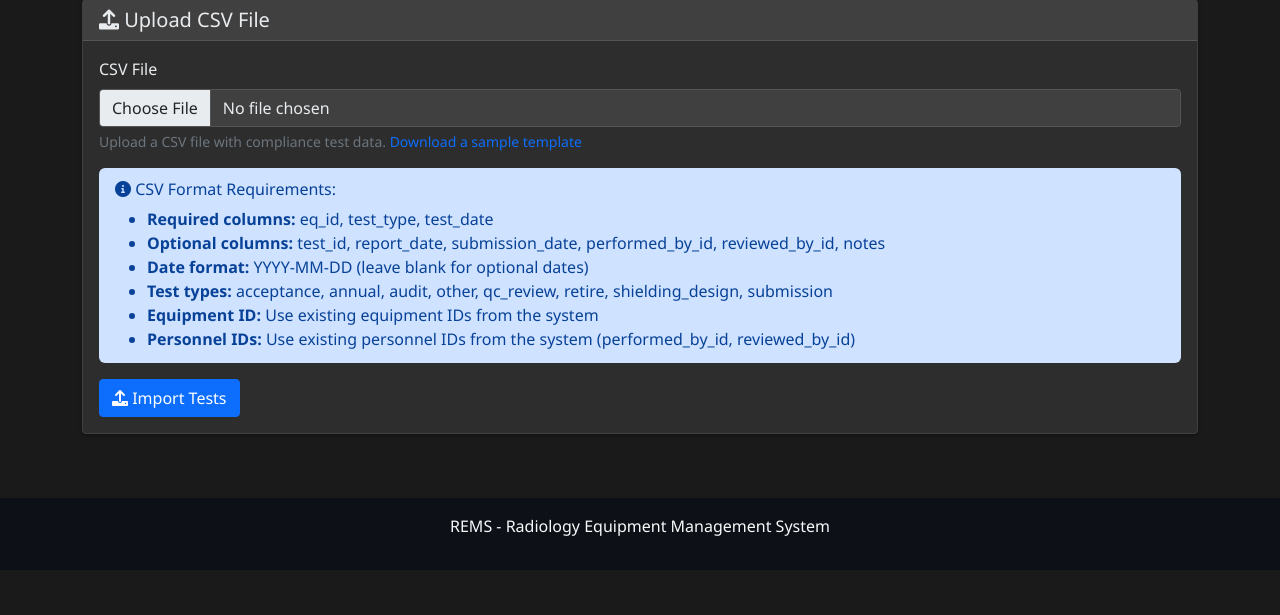
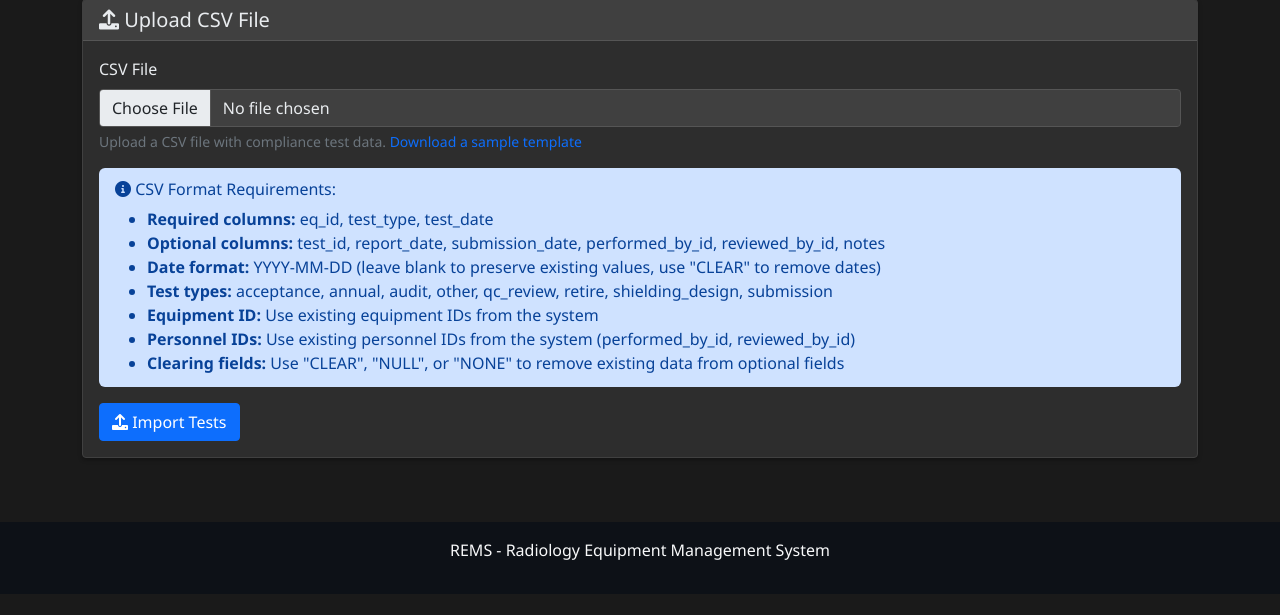
Before and after one commit to nickbevins/rems, a Flask app: page /import-compliance in a window 1280 px wide. Shown: the part 162-777 px from the top of the page. Run offline with Flask 3, Linux system fonts and the light colour scheme; a user stored in the database is signed in; data comes from the database, SQL or seed files in the repository; some libraries are stand-ins or nearby versions.

Commit message:
Add CLEAR functionality to compliance bulk upload
- Allow intentional clearing of optional fields using CLEAR, NULL, or NONE values
- Apply to all optional fields: report_date, submission_date, performed_by_id, reviewed_by_id, notes
- Blank fields preserve existing data, CLEAR values remove data
- Add better error handling for invalid personnel IDs
- Update import instructions to explain CLEAR functionality
- Provide clear distinction between preserve (blank) vs clear (CLEAR) behavior

```diff
--- a/app.py
+++ b/app.py
@@ -2407,39 +2407,61 @@ def import_compliance():
                         test.test_date = pd.to_datetime(row['test_date']).date()
 
                         # Handle optional report_date
-                        if 'report_date' in row and not pd.isna(row['report_date']) and row['report_date']:
-                            test.report_date = pd.to_datetime(row['report_date']).date()
-                        else:
-                            test.report_date = None
+                        if 'report_date' in row and not pd.isna(row['report_date']):
+                            report_date_str = str(row['report_date']).strip().upper()
+                            if report_date_str in ['CLEAR', 'NULL', 'NONE', '']:
+                                test.report_date = None
+                            elif row['report_date']:
+                                test.report_date = pd.to_datetime(row['report_date']).date()
 
                         # Handle optional submission_date
-                        if 'submission_date' in row and not pd.isna(row['submission_date']) and row['submission_date']:
-                            test.submission_date = pd.to_datetime(row['submission_date']).date()
-                        else:
-                            test.submission_date = None
+                        if 'submission_date' in row and not pd.isna(row['submission_date']):
+                            submission_date_str = str(row['submission_date']).strip().upper()
+                            if submission_date_str in ['CLEAR', 'NULL', 'NONE', '']:
+                                test.submission_date = None
+                            elif row['submission_date']:
+                                test.submission_date = pd.to_datetime(row['submission_date']).date()
 
                         # Handle performed_by_id
-                        performed_by_id = row.get('performed_by_id')
-                        if performed_by_id and not pd.isna(performed_by_id):
-                            performed_by_id = int(performed_by_id)
-                            personnel_record = Personnel.query.get(performed_by_id)
-                            if personnel_record:
-                                test.performed_by_id = performed_by_id
+                        performed_by_val = row.get('performed_by_id')
+                        if performed_by_val and not pd.isna(performed_by_val):
+                            performed_by_str = str(performed_by_val).strip().upper()
+                            if performed_by_str in ['CLEAR', 'NULL', 'NONE', '']:
+                                test.performed_by_id = None
                             else:
-                                print(f"Warning: Personnel ID {performed_by_id} not found for performed_by in row {index + 1}")
+                                try:
+                                    performed_by_id = int(performed_by_str)
+                                    personnel_record = Personnel.query.get(performed_by_id)
+                                    if personnel_record:
+                                        test.performed_by_id = performed_by_id
+                                    else:
+                                        print(f"Warning: Personnel ID {performed_by_id} not found for performed_by in row {index + 1}")
+                                except ValueError:
+                                    print(f"Warning: Invalid personnel ID '{performed_by_val}' for performed_by in row {index + 1}")
 
                         # Handle reviewed_by_id
-                        reviewed_by_id = row.get('reviewed_by_id')
-                        if reviewed_by_id and not pd.isna(reviewed_by_id):
-                            reviewed_by_id = int(reviewed_by_id)
-                            personnel_record = Personnel.query.get(reviewed_by_id)
-                            if personnel_record:
-                                test.reviewed_by_id = reviewed_by_id
+                        reviewed_by_val = row.get('reviewed_by_id')
+                        if reviewed_by_val and not pd.isna(reviewed_by_val):
+                            reviewed_by_str = str(reviewed_by_val).strip().upper()
+                            if reviewed_by_str in ['CLEAR', 'NULL', 'NONE', '']:
+                                test.reviewed_by_id = None
                             else:
-                                print(f"Warning: Personnel ID {reviewed_by_id} not found for reviewed_by in row {index + 1}")
+                                try:
+                                    reviewed_by_id = int(reviewed_by_str)
+                                    personnel_record = Personnel.query.get(reviewed_by_id)
+                                    if personnel_record:
+                                        test.reviewed_by_id = reviewed_by_id
+                                    else:
+                                        print(f"Warning: Personnel ID {reviewed_by_id} not found for reviewed_by in row {index + 1}")
+                                except ValueError:
+                                    print(f"Warning: Invalid personnel ID '{reviewed_by_val}' for reviewed_by in row {index + 1}")
 
                         if 'notes' in row and not pd.isna(row['notes']):
-                            test.notes = row['notes']
+                            notes_str = str(row['notes']).strip().upper()
+                            if notes_str in ['CLEAR', 'NULL', 'NONE']:
+                                test.notes = None
+                            else:
+                                test.notes = row['notes']
 
                         # Add audit info based on current user
                         if current_user.is_authenticated:
--- a/templates/import_compliance.html
+++ b/templates/import_compliance.html
@@ -42,10 +42,11 @@
                         <ul class="mb-0">
                             <li><strong>Required columns:</strong> eq_id, test_type, test_date</li>
                             <li><strong>Optional columns:</strong> test_id, report_date, submission_date, performed_by_id, reviewed_by_id, notes</li>
-                            <li><strong>Date format:</strong> YYYY-MM-DD (leave blank for optional dates)</li>
+                            <li><strong>Date format:</strong> YYYY-MM-DD (leave blank to preserve existing values, use "CLEAR" to remove dates)</li>
                             <li><strong>Test types:</strong> acceptance, annual, audit, other, qc_review, retire, shielding_design, submission</li>
                             <li><strong>Equipment ID:</strong> Use existing equipment IDs from the system</li>
                             <li><strong>Personnel IDs:</strong> Use existing personnel IDs from the system (performed_by_id, reviewed_by_id)</li>
+                            <li><strong>Clearing fields:</strong> Use "CLEAR", "NULL", or "NONE" to remove existing data from optional fields</li>
                         </ul>
                     </div>
 
@@ -70,7 +71,7 @@
                                 </ul>
                             </div>
                         </div>
-                        <small class="text-muted">Note: Use the numeric ID values. Invalid IDs will be skipped with a warning.</small>
+                        <small class="text-muted">Note: Use the numeric ID values. Invalid IDs will be skipped with a warning. Use "CLEAR" to remove personnel assignments.</small>
                     </div>
 
                     <button type="submit" class="btn btn-primary">
```
